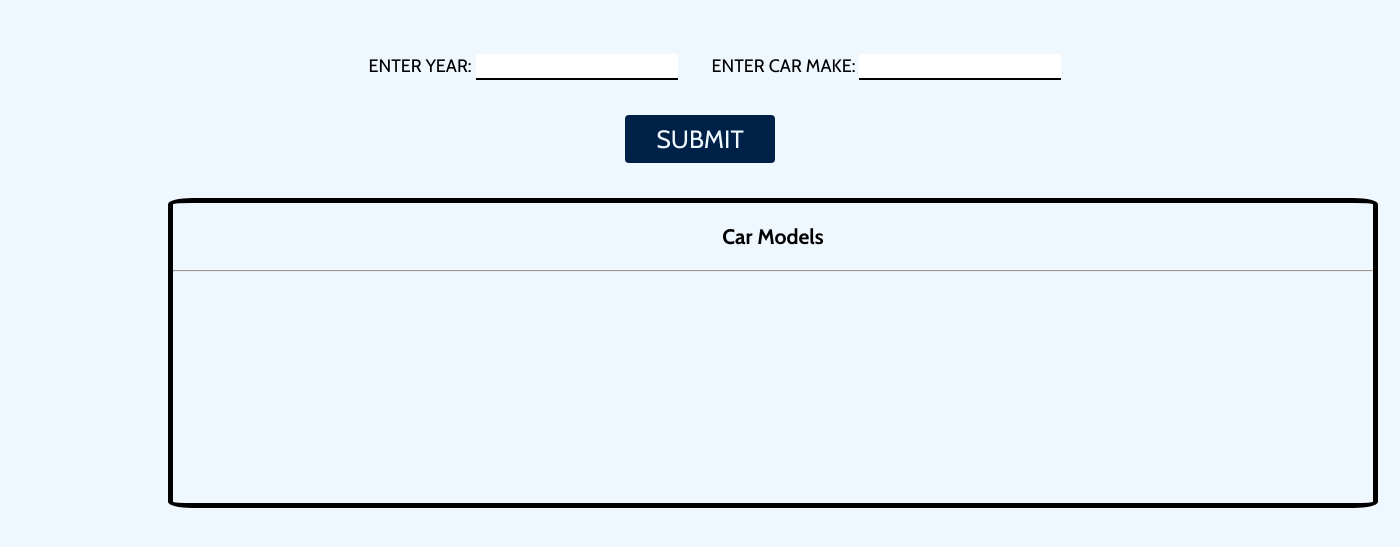
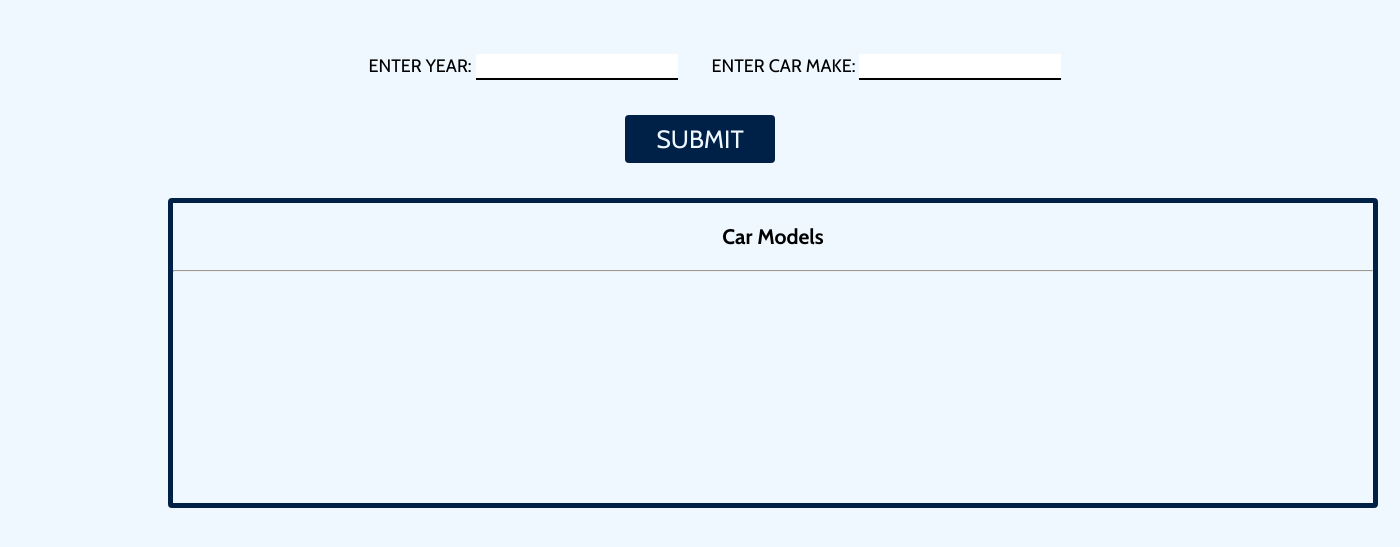
Before and after one commit to smm2005/Car-Model-Lookup-with-LRU-Cache, a Flask app: page / in a window 1400 px wide. Shown: the part 88-635 px from the top of the page. Run offline with Flask 3, Linux system fonts and the light colour scheme.

Commit message:
Fixing errors + styling

```diff
--- a/webapp/finder.py
+++ b/webapp/finder.py
@@ -16,7 +16,10 @@ class CarModelFinder:
     def find(self):
         make = self.car_cache.search(self.ipt)
         func = self.csv_cache.search("self.load(\"models{}.csv\", \"{}\")".format(str(self.year), make))
-        exec(func)
+        try:
+            exec(func)
+        except:
+            self.string = "CARS NOT FOUND"
 
     def load(self, file, car_make):
         with open("webapp/models/"+file) as csvfile:
--- a/webapp/static/style.css
+++ b/webapp/static/style.css
@@ -107,8 +107,8 @@ body{
     left: 160px;
     height: 300px;
     width: 1200px;
-    border: 5px solid black;
-    border-radius: 2%;
+    border: 5px solid #002147;
+    border-radius: 4px;
     overflow-y: auto;
 }
 
```
